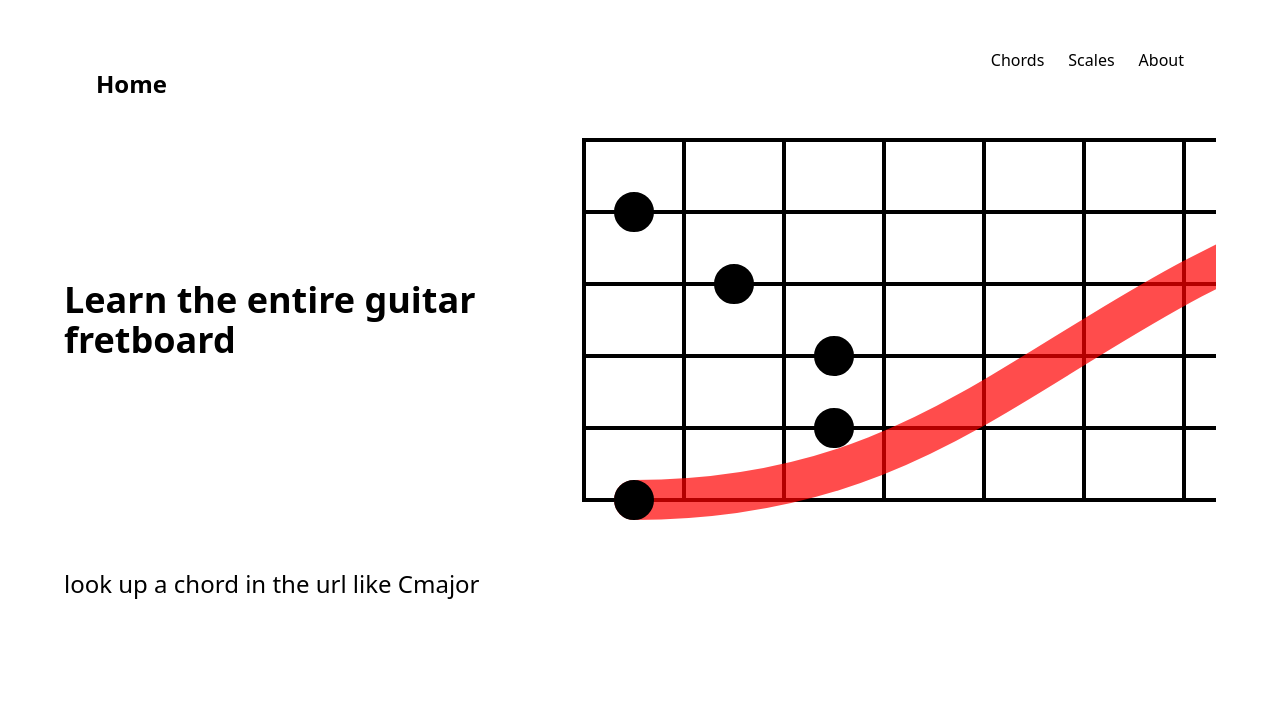
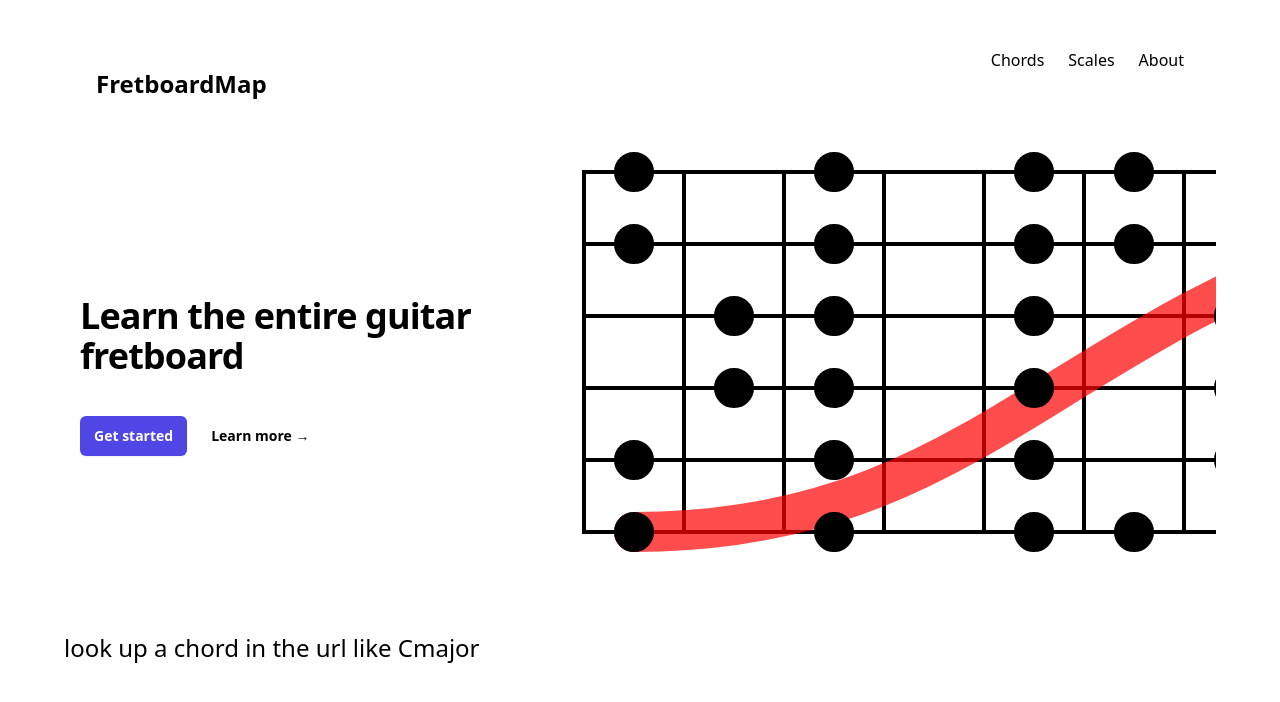
Before and after one commit to stevewarner/guitar-fretboard-map, a Next.js app: page / in a window 1280 px wide. Shown: the top 702 px of the page. Built offline with nearby package versions, Linux system fonts and the light colour scheme.

Commit message:
handle displaying scales

```diff
--- a/components/FretboardChart/Pattern.tsx
+++ b/components/FretboardChart/Pattern.tsx
@@ -7,7 +7,7 @@ import { FretboardContext } from './contexts';
 // </Fretboard>
 
 type Props = {
-  tab: (string | number)[];
+  tab: any[];
   fillColor: string;
 };
 
@@ -20,102 +20,61 @@ const Pattern = ({ tab = [], fillColor }: Props) => {
       {tab
         .slice(0) // need to make a copy of arr before reverse otherwise each render will reverse
         .reverse()
-        .map((fret, index) =>
-          !Array.isArray(fret) ? (
-            typeof fret === 'string' ? (
-              <svg key={`${index}-${fret}`}>
+        .map((string, stringIndex) =>
+          // string is not a nested array
+          !Array.isArray(string) ? (
+            // handle string value 'X'
+            typeof string === 'string' ? (
+              <svg key={`${stringIndex}-${string}`}>
                 <line
                   x1={fretWidth / 2 + stroke / 2 - circRad / 1.8}
-                  y1={topSpace + strHeight * index + circRad / 1.8}
+                  y1={topSpace + strHeight * stringIndex + circRad / 1.8}
                   x2={fretWidth / 2 + stroke / 2 + circRad / 1.8}
-                  y2={topSpace + strHeight * index - circRad / 1.8}
+                  y2={topSpace + strHeight * stringIndex - circRad / 1.8}
                   stroke="#000"
                   strokeWidth={stroke}
                 />
                 <line
                   x1={fretWidth / 2 + stroke / 2 - circRad / 1.8}
-                  y1={topSpace + strHeight * index - circRad / 1.8}
+                  y1={topSpace + strHeight * stringIndex - circRad / 1.8}
                   x2={fretWidth / 2 + stroke / 2 + circRad / 1.8}
-                  y2={topSpace + strHeight * index + circRad / 1.8}
+                  y2={topSpace + strHeight * stringIndex + circRad / 1.8}
                   stroke="#000"
                   strokeWidth={stroke}
                 />
               </svg>
             ) : (
               <circle
-                key={`${index}-${fret}`}
+                key={`${stringIndex}-${string}`}
                 // fret
-                cx={fretWidth / 2 + stroke / 2 + fretWidth * fret}
+                cx={fretWidth / 2 + stroke / 2 + fretWidth * string}
                 // string
-                cy={topSpace + strHeight * index}
-                r={fret === 0 && showOpenNotes ? circRad / 1.5 : circRad}
-                fill={fret === 0 && showOpenNotes ? '#fff' : fillColor}
+                cy={topSpace + strHeight * stringIndex}
+                r={string === 0 && showOpenNotes ? circRad / 1.5 : circRad}
+                fill={string === 0 && showOpenNotes ? '#fff' : fillColor}
                 stroke="#000"
                 strokeWidth={stroke}
               />
             )
           ) : (
-            // TODO handle nested array
-            console.log('array')
+            // handle nested array
+            string.map((fret, fretIndex) => {
+              return (
+                <circle
+                  key={`${fretIndex}-${string}`}
+                  // fret
+                  cx={fretWidth / 2 + stroke / 2 + fretWidth * fret}
+                  // string
+                  cy={topSpace + strHeight * stringIndex}
+                  r={fret === 0 && showOpenNotes ? circRad / 1.5 : circRad}
+                  fill={fret === 0 && showOpenNotes ? '#fff' : fillColor}
+                  stroke="#000"
+                  strokeWidth={stroke}
+                />
+              );
+            })
           )
         )}
-
-      {/* <circle
-        cx={fretWidth / 2 + stroke / 2 + fretWidth}
-        cy={topSpace + strHeight * 5}
-        r={circRad}
-        fill="blue"
-        stroke="#000"
-        strokeWidth={stroke}
-      />
-      <circle
-        cx={fretWidth / 2 + stroke / 2 + fretWidth * 3}
-        cy={topSpace + strHeight * 5}
-        r={circRad}
-        fill="red"
-        stroke="#000"
-        strokeWidth={stroke}
-      />
-      <circle
-        cx={fretWidth / 2 + stroke / 2}
-        cy={topSpace + strHeight * 4}
-        r={circRad}
-        fill="red"
-        stroke="#000"
-        strokeWidth={stroke}
-      />
-      <circle
-        cx={fretWidth / 2 + stroke / 2 + fretWidth}
-        cy={topSpace + strHeight * 4}
-        r={circRad}
-        fill="red"
-        stroke="#000"
-        strokeWidth={stroke}
-      />
-      <circle
-        cx={fretWidth / 2 + stroke / 2 + fretWidth * 3}
-        cy={topSpace + strHeight * 4}
-        r={circRad}
-        fill="red"
-        stroke="#000"
-        strokeWidth={stroke}
-      />
-      <circle
-        cx={fretWidth / 2 + stroke / 2}
-        cy={topSpace + strHeight * 3}
-        r={circRad}
-        fill="red"
-        stroke="#000"
-        strokeWidth={stroke}
-      />
-      <circle
-        cx={fretWidth / 2 + stroke / 2 + fretWidth * 2}
-        cy={topSpace + strHeight * 3}
-        r={circRad}
-        fill="red"
-        stroke="#000"
-        strokeWidth={stroke}
-      /> */}
     </>
   );
 };
--- a/components/FretboardChart/index.tsx
+++ b/components/FretboardChart/index.tsx
@@ -6,6 +6,7 @@ type Props = {
   numFrets: number;
   showOpenNotes?: boolean;
   small?: boolean;
+  styles?: string;
   options?: {
     fbHeight: number;
     fbWidth: number;
@@ -24,6 +25,7 @@ const Fretboard = ({
   showOpenNotes = false,
   options,
   small = false,
+  styles = '',
 }: Props) => {
   const initialState = useContext(FretboardContext);
 
@@ -38,7 +40,7 @@ const Fretboard = ({
 
   return (
     <FretboardContext.Provider value={modState}>
-      <div className="max-w-full overflow-scroll">
+      <div className={`max-w-full overflow-scroll ${styles}`}>
         <svg
           className={`mx-auto my-0 ${small ? 'stroke-[2]' : 'stroke-[4]'}`}
           width={fbWidth + stroke}
--- a/components/Navbar.tsx
+++ b/components/Navbar.tsx
@@ -10,7 +10,7 @@ const Navbar: React.FC = () => {
         <div>
           <div className="flex items-center justify-between py-3 md:block md:py-5">
             <h2 className="text-2xl font-bold">
-              <Link href="/">Home</Link>
+              <Link href="/">FretboardMap</Link>
             </h2>
             <div className="md:hidden">
               <button
--- a/package.json
+++ b/package.json
@@ -18,7 +18,7 @@
     "eslint": "8.38.0",
     "eslint-config-next": "13.3.0",
     "eslint-plugin-tailwindcss": "^3.11.0",
-    "next": "13.3.0",
+    "next": "13.4.1",
     "postcss": "8.4.21",
     "react": "18.2.0",
     "react-dom": "18.2.0",
--- a/pages/index.tsx
+++ b/pages/index.tsx
@@ -11,13 +11,28 @@ export default function Home() {
   return (
     <Layout>
       <header className="flex flex-row flex-wrap items-center justify-between md:flex-nowrap">
-        <div className="min-w-[45%]">
-          <h1 className="m-0">Learn the entire guitar fretboard</h1>
+        {/* <div className="min-w-[45%]"> */}
+        <div className="mx-auto mb-8 min-w-[45%] max-w-md text-center md:my-0 lg:mx-0 lg:flex-auto lg:px-4 lg:py-32 lg:text-left">
+          <h1 className="text-3xl font-bold tracking-tight sm:text-4xl">
+            Learn the entire guitar fretboard
+          </h1>
+          <div className="mt-10 flex items-center justify-center gap-x-6 lg:justify-start">
+            <a
+              href="#"
+              className="rounded-md bg-indigo-600 px-3.5 py-2.5 text-sm font-semibold text-white shadow-sm hover:bg-indigo-800 focus-visible:outline focus-visible:outline-2 focus-visible:outline-offset-2"
+            >
+              Get started
+            </a>
+            <a href="#" className="text-sm font-semibold leading-6 ">
+              Learn more <span aria-hidden="true">→</span>
+            </a>
+          </div>
         </div>
 
         <Fretboard
           numFrets={numFrets}
           // showOpenNotes
+          styles="mx-4 md:mx-0"
           options={{
             fbHeight: fbHeight,
             strHeight: fbHeight / 5,
@@ -37,13 +52,16 @@ export default function Home() {
             fill="transparent"
           />
           <Pattern
-            // TODO make nested arrays work for scales
-            // tab={[
-            //   [2, 4],
-            //   [1, 2, 4],
-            //   [1, 3, 4],
-            // ]}
-            tab={[0, 2, 2, 1, 0, 12]}
+            // nested array for scales
+            tab={[
+              [0, 2, 4, 5, 7, 9, 11, 12],
+              [0, 2, 4, 6, 7, 9, 11, 12],
+              [1, 2, 4, 6, 7, 9, 11],
+              [1, 2, 4, 6, 8, 9, 11],
+              [0, 2, 4, 5, 7, 9, 10, 12],
+              [0, 2, 4, 5, 7, 9, 11, 12],
+            ]}
+            // tab={[0, 2, 2, 1, 0, 12]}
             fillColor="#000"
           />
         </Fretboard>
```
Also changed, not shown: 1 other file (tests, documents, lock files or other folders).
